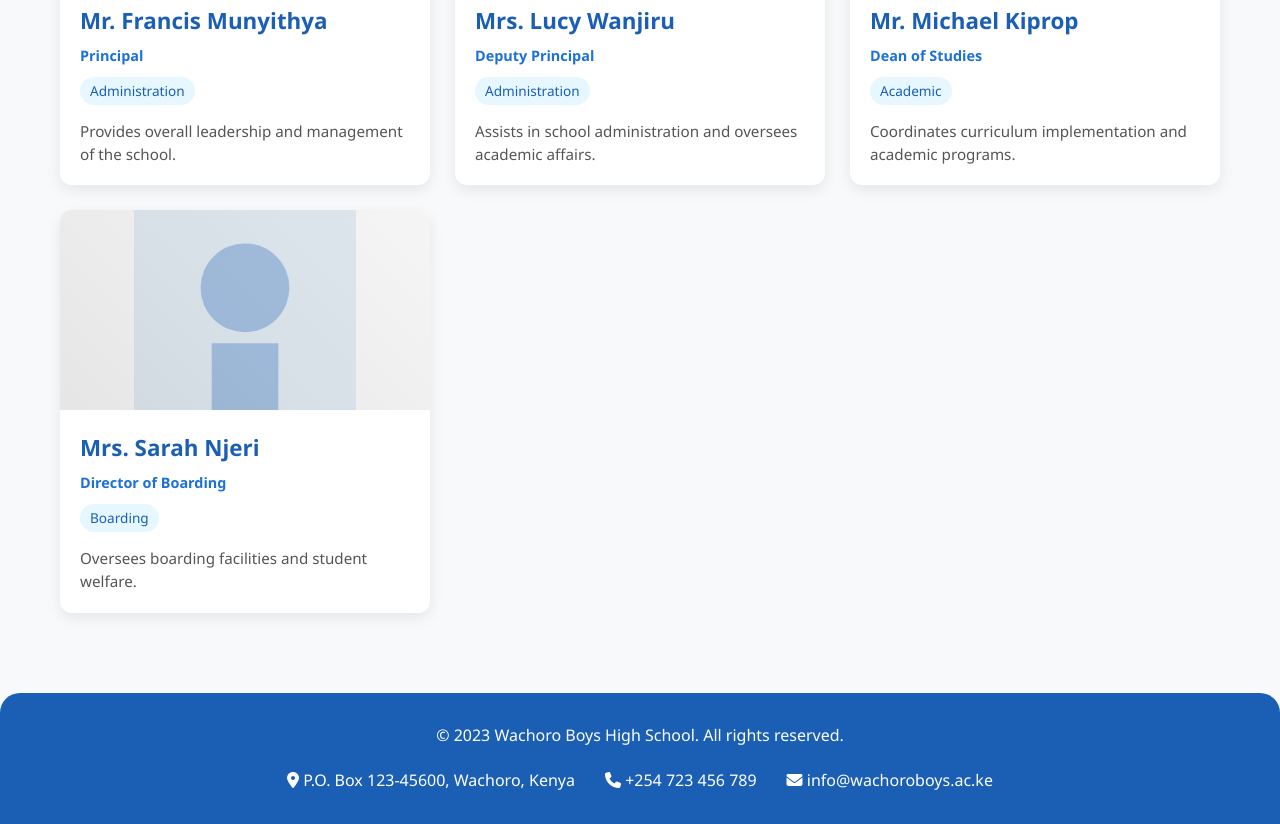
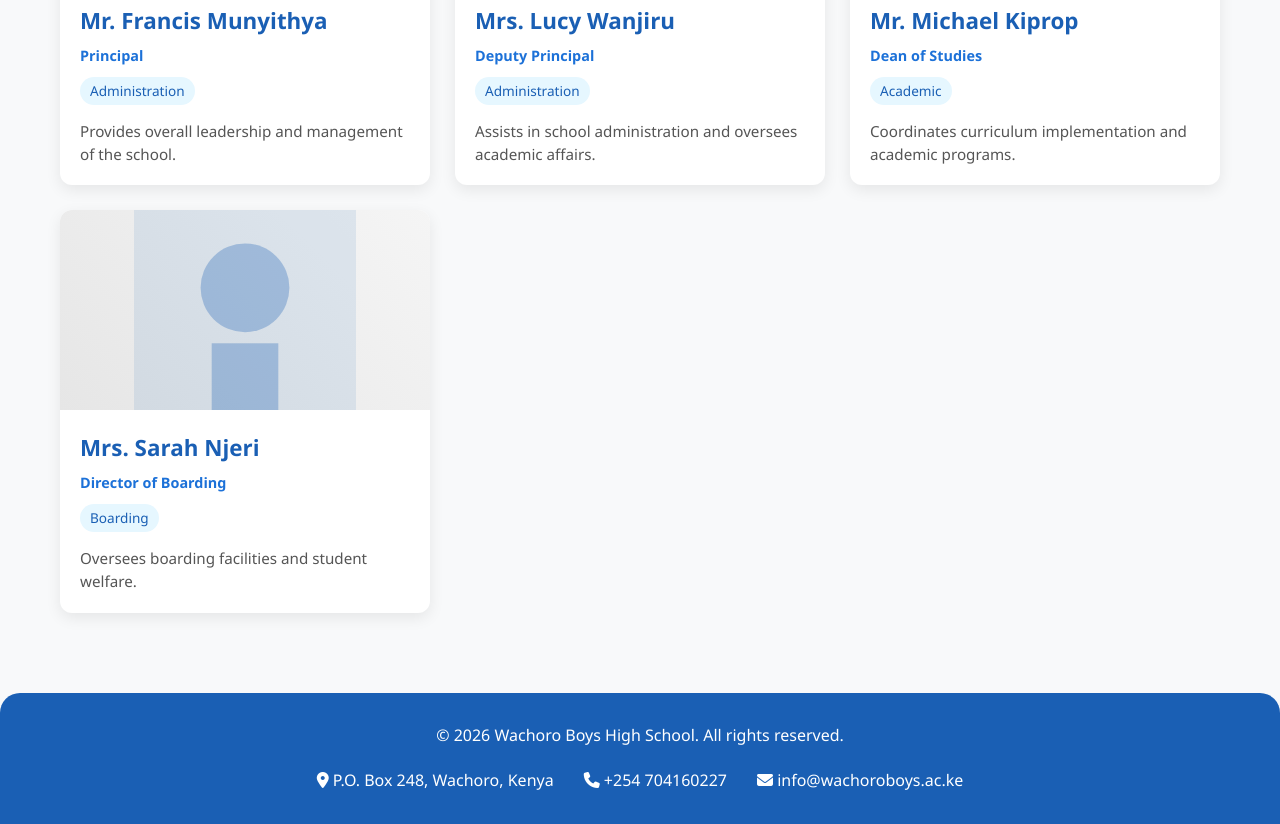
Before and after one commit to peterpetlyne/high, a plain HTML site: page teachers & staff.html in a window 1280 px wide. Shown: the part 4089-4913 px from the top of the page. Drawn offline with Linux system fonts and the light colour scheme.

```diff
--- a/teachers & staff.html
+++ b/teachers & staff.html
@@ -495,10 +495,10 @@
     </div>
 
     <footer>
-        <p>© 2023 Wachoro Boys High School. All rights reserved.</p>
+        <p>© 2026 Wachoro Boys High School. All rights reserved.</p>
         <div class="contact-info">
-            <p><i class="fas fa-map-marker-alt"></i> P.O. Box 123-45600, Wachoro, Kenya</p>
-            <p><i class="fas fa-phone"></i> +254 723 456 789</p>
+            <p><i class="fas fa-map-marker-alt"></i> P.O. Box 248, Wachoro, Kenya</p>
+            <p><i class="fas fa-phone"></i> +254 704160227</p>
             <p><i class="fas fa-envelope"></i> info@wachoroboys.ac.ke</p>
         </div>
     </footer>
```
